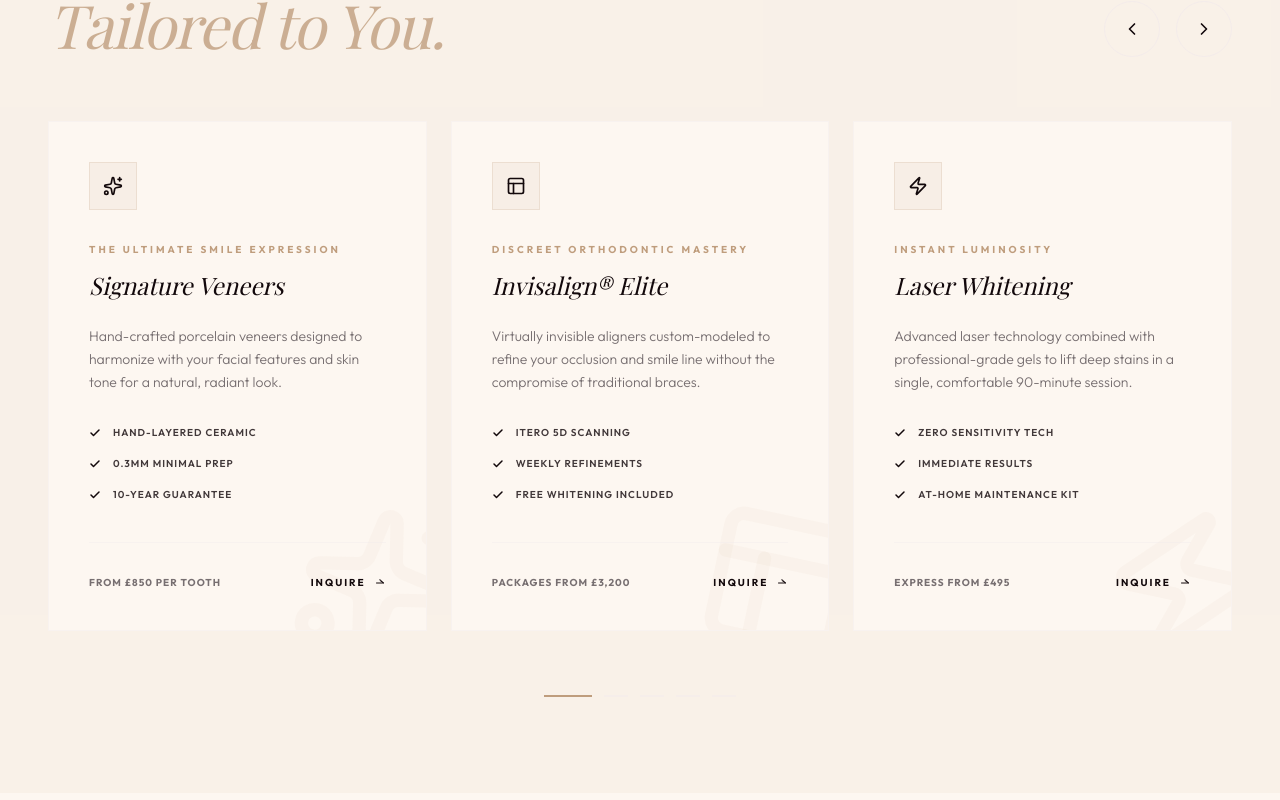
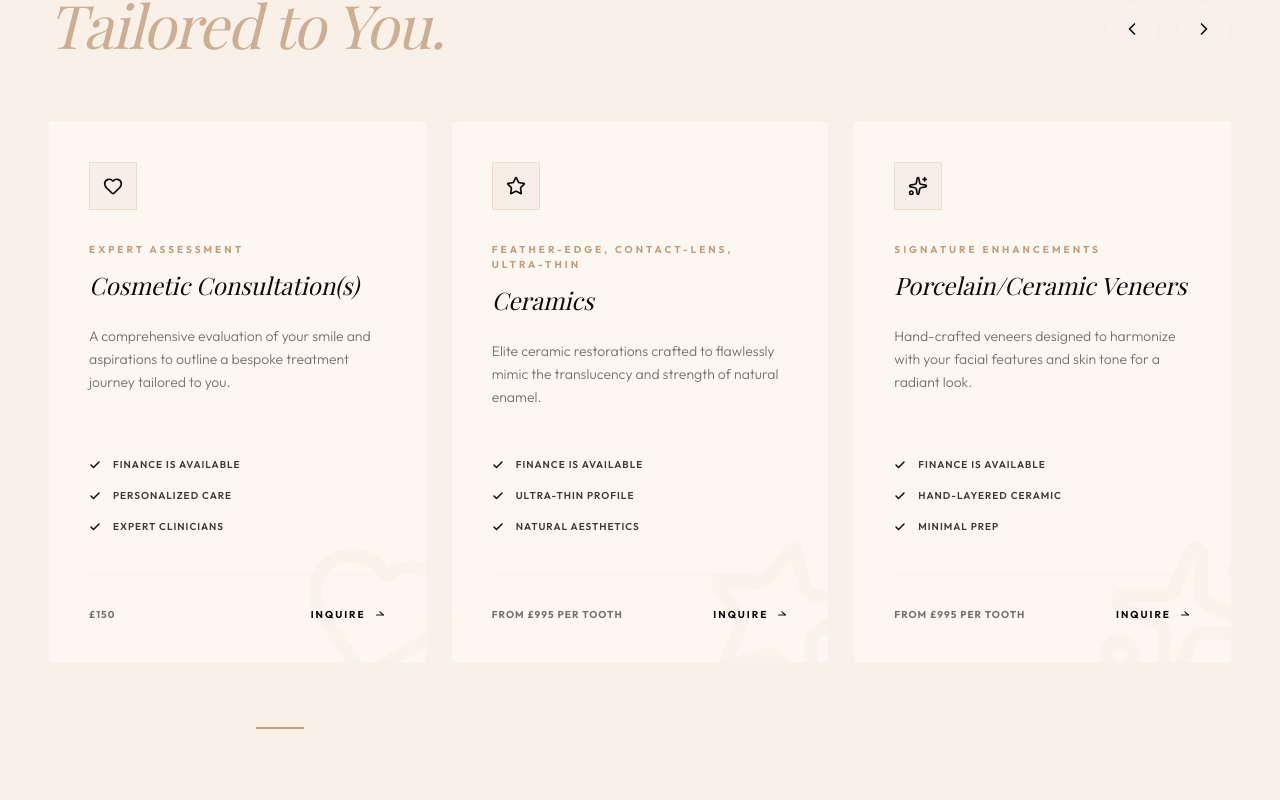
Before and after one commit to Gitcodeai/Marylebone_Smile_Clinic, a Next.js app: page / in a window 1280 px wide. Shown: the part 2180-2980 px from the top of the page. Built offline with nearby package versions, Linux system fonts and the light colour scheme; a web font is replaced by a local one.

Commit message:
feat: Add BeforeAfterGallery component with case study filtering and a new Services component.

```diff
--- a/components/before-after-gallery.tsx
+++ b/components/before-after-gallery.tsx
@@ -7,7 +7,7 @@ import BeforeAfterSlider from '@/components/before-after-slider';
 import { staggerContainer, fadeInUp, fadeIn } from '@/lib/animations';
 import { ChevronDown } from 'lucide-react';
 
-const categories = ['Veneers', 'Invisalign', 'Whitening', 'Bridges'];
+const categories = ['Veneers', 'Cosmetic Dentistry', 'Bridges'];
 
 type CaseStudy = {
   id: number;
@@ -36,29 +36,24 @@ const caseStudies: CaseStudy[] = [
     portrait: '/images/case 1.png',
     label: label,
   })),
-  {
-    id: 2,
-    category: 'Invisalign',
-    title: 'Discreet Alignment Correction',
-    description: 'Clear aligner therapy to correct crowding and refine the smile line.',
+  ...[
+    "Dental Implants", "Composite Bonding", "Mini Smile Makeover", "Gummy Smile Makeover",
+    "Invisalign", "Teeth Contouring", "Gum Loss Treatment", "Fluorosis and White Spot Smile Makeover", "Teeth Whitening"
+  ].map((label, index) => ({
+    id: 30 + index,
+    category: 'Cosmetic Dentistry',
+    title: label,
+    description: `Discover how our bespoke ${label.toLowerCase()} approach can completely transform your smile with precision and elegance.`,
     before: '/images/before.png',
     after: '/images/after.png',
     portrait: '/images/case 1.png',
-  },
+    label: label,
+  })),
   {
     id: 3,
     category: 'Bridges',
     title: 'Fixed Aesthetic Bridge',
     description: 'Graceful restoration of dental function and visual harmony.',
-    before: '/images/before.png',
-    after: '/images/after.png',
-    portrait: '/images/case 1.png',
-  },
-  {
-    id: 4,
-    category: 'Whitening',
-    title: 'Hydrated Laser Whitening',
-    description: 'Pain-free, high-intensity whitening for a brilliant, clean finish.',
     before: '/images/before.png',
     after: '/images/after.png',
     portrait: '/images/case 1.png',
@@ -83,7 +78,6 @@ export default function BeforeAfterGallery() {
   const caseLabelsById: Record<number, string> = {
     2: 'Case 2',
     3: 'Case 3',
-    4: 'Case 4',
   };
 
   return (
--- a/components/services.tsx
+++ b/components/services.tsx
@@ -10,48 +10,192 @@ import { fadeIn, fadeInUp, staggerContainer } from '@/lib/animations';
 const services = [
   {
     id: 1,
-    title: 'Signature Veneers',
-    tagline: 'The Ultimate Smile Expression',
-    description: 'Hand-crafted porcelain veneers designed to harmonize with your facial features and skin tone for a natural, radiant look.',
-    icon: Sparkles,
-    price: 'From £850 per tooth',
-    features: ['Hand-layered ceramic', '0.3mm minimal prep', '10-Year Guarantee']
+    title: 'Cosmetic Consultation(s)',
+    tagline: 'Expert Assessment',
+    description: 'A comprehensive evaluation of your smile and aspirations to outline a bespoke treatment journey tailored to you.',
+    icon: Heart,
+    price: '£150',
+    features: ['Finance is available', 'Personalized care', 'Expert clinicians']
   },
   {
     id: 2,
-    title: 'Invisalign® Elite',
-    tagline: 'Discreet Orthodontic Mastery',
-    description: 'Virtually invisible aligners custom-modeled to refine your occlusion and smile line without the compromise of traditional braces.',
-    icon: Layout,
-    price: 'Packages from £3,200',
-    features: ['iTero 5D scanning', 'Weekly refinements', 'Free whitening included']
+    title: 'Ceramics',
+    tagline: 'Feather-Edge, Contact-Lens, Ultra-Thin',
+    description: 'Elite ceramic restorations crafted to flawlessly mimic the translucency and strength of natural enamel.',
+    icon: Star,
+    price: 'From £995 per tooth',
+    features: ['Finance is available', 'Ultra-thin profile', 'Natural aesthetics']
   },
   {
     id: 3,
-    title: 'Laser Whitening',
-    tagline: 'Instant Luminosity',
-    description: 'Advanced laser technology combined with professional-grade gels to lift deep stains in a single, comfortable 90-minute session.',
-    icon: Zap,
-    price: 'Express from £495',
-    features: ['Zero sensitivity tech', 'Immediate results', 'At-home maintenance kit']
+    title: 'Porcelain/Ceramic Veneers',
+    tagline: 'Signature Enhancements',
+    description: 'Hand-crafted veneers designed to harmonize with your facial features and skin tone for a radiant look.',
+    icon: Sparkles,
+    price: 'From £995 per tooth',
+    features: ['Finance is available', 'Hand-layered ceramic', 'Minimal prep']
   },
   {
     id: 4,
-    title: 'Bespoke Implants',
-    tagline: 'Foundation of Confidence',
-    description: 'Leading-edge titanium and zirconia implants that feel, look, and function exactly like your natural teeth.',
+    title: 'Porcelain/Ceramic Crowns',
+    tagline: 'Structural Integrity',
+    description: 'Durable, highly aesthetic crowns that restore the natural form, function, and appearance of damaged teeth.',
     icon: ShieldCheck,
-    price: 'Consultation required',
-    features: ['3D CBCT planning', 'Swiss-made hardware', 'Lifetime structural warranty']
+    price: 'From £995 per tooth',
+    features: ['Finance is available', 'Optimal strength', 'Flawless integration']
   },
   {
     id: 5,
-    title: 'Facial Aesthetics',
-    tagline: 'Choreographed Harmony',
-    description: 'Subtle, clinical enhancements to complement your dental transformation and frame your new smile perfectly.',
+    title: 'Composite Bonding',
+    tagline: 'Artistic Contouring',
+    description: 'A minimally invasive procedure using premium composite resin to sculpt and perfect your natural smile.',
+    icon: Layout,
+    price: 'From £495 per tooth',
+    features: ['Finance is available', 'Same-day results', 'No-drill technique']
+  },
+  {
+    id: 6,
+    title: 'Teeth Straightening – Invisalign',
+    tagline: 'Discreet Correction',
+    description: 'Virtually invisible aligners custom-modeled to refine your occlusion without the compromise of traditional braces.',
+    icon: Heart,
+    price: 'From £3995',
+    features: ['Finance is available', 'iTero 3D scanning', 'Removable convenience']
+  },
+  {
+    id: 7,
+    title: 'Tooth Replacement – Dental Implants',
+    tagline: 'Foundation of Confidence',
+    description: 'Leading-edge titanium implants that feel, look, and function exactly like your natural teeth.',
+    icon: ShieldCheck,
+    price: 'From £3495 per tooth',
+    features: ['Finance is available', 'Lifetime structural warranty', 'CBCT planning']
+  },
+  {
+    id: 8,
+    title: 'Bone Grafting',
+    tagline: 'Structural Regeneration',
+    description: 'Advanced grafting procedures designed to restore missing bone structure and prepare for successful implant placement.',
+    icon: Star,
+    price: 'From £995',
+    features: ['Finance is available', 'Advanced biomaterials', 'Expert surgical care']
+  },
+  {
+    id: 9,
+    title: 'Gum Grafting',
+    tagline: 'Soft Tissue Optimization',
+    description: 'Specialized techniques to rebuild gum lines, enhancing both oral aesthetics and functional health.',
+    icon: Heart,
+    price: 'From £995',
+    features: ['Finance is available', 'Minimally invasive', 'Predictable healing']
+  },
+  {
+    id: 10,
+    title: 'Gum Recession Graft',
+    tagline: 'Protective Coverage',
+    description: 'Targeted root coverage treatments designed to protect against sensitivity while restoring a balanced smile line.',
+    icon: ShieldCheck,
+    price: 'From £2495',
+    features: ['Finance is available', 'Reduced sensitivity', 'Improved aesthetics']
+  },
+  {
+    id: 11,
+    title: 'Mini Smile Makeover',
+    tagline: 'Refined Enhancements',
+    description: 'A swift, targeted combination of cosmetic procedures focusing on the most immediately visible aspects of your smile.',
+    icon: Sparkles,
+    price: '£795',
+    features: ['Finance is available', 'Quick transformation', 'Cost-effective']
+  },
+  {
+    id: 12,
+    title: 'Gummy Smile Makeover',
+    tagline: 'Proportional Balance',
+    description: 'Delicate reshaping of the gingival architecture to expose more tooth structure and create visual harmony.',
+    icon: Layout,
+    price: 'From £995',
+    features: ['Finance is available', 'Laser precision', 'Symmetrical results']
+  },
+  {
+    id: 13,
+    title: 'White Spot Smile Makeover',
+    tagline: 'Flawless Complexion',
+    description: 'Innovative resin infiltration therapy to permanently erase white spots and unify your tooth coloration.',
+    icon: Zap,
+    price: '£795',
+    features: ['Finance is available', 'Non-invasive', 'Immediate clarity']
+  },
+  {
+    id: 14,
+    title: 'Dental Health Check',
+    tagline: 'Preventative Excellence',
+    description: 'An exhaustive analysis of your oral health, ensuring a strong and perfectly maintained foundation over time.',
     icon: Heart,
     price: 'From £250',
-    features: ['Expert clinicians', 'Subtle results', 'Medical-grade protocol']
+    features: ['Finance is available', 'Comprehensive screening', 'Tailored advice']
+  },
+  {
+    id: 15,
+    title: 'Composite Bonding Maintenance',
+    tagline: 'Enduring Brilliance',
+    description: 'Professional repolishing and aesthetic fine-tuning to keep your composite bonding looking pristine.',
+    icon: Sparkles,
+    price: '£395',
+    features: ['Finance is available', 'Restored luster', 'Extended longevity']
+  },
+  {
+    id: 16,
+    title: 'Home Whitening',
+    tagline: 'Gradual Luminosity',
+    description: 'Custom-fitted trays combined with professional-grade gels for safe, predictable lightening at your convenience.',
+    icon: Zap,
+    price: '£495',
+    features: ['Finance is available', 'Custom-fit trays', 'Lasting brightness']
+  },
+  {
+    id: 17,
+    title: 'Gum Contouring',
+    tagline: 'Architectural Framing',
+    description: 'Gentle recontouring of irregular gum tissues to frame your teeth evenly and beautifully.',
+    icon: Layout,
+    price: '£695',
+    features: ['Finance is available', 'Laser technology', 'Rapid recovery']
+  },
+  {
+    id: 18,
+    title: 'Tooth Contouring',
+    tagline: 'Subtle Perfection',
+    description: 'Minute adjustments to the enamel surface to smooth uneven edges and perfect the overall silhouette of your smile.',
+    icon: Star,
+    price: '£395',
+    features: ['Finance is available', 'Painless procedure', 'Instant refinement']
+  },
+  {
+    id: 19,
+    title: 'Fixed Wire Retainers',
+    tagline: 'Permanent Alignment',
+    description: 'A discreet, permanent wire bonded to the inner arch to ensure your teeth remain in their perfect, aligned positions.',
+    icon: ShieldCheck,
+    price: '£495',
+    features: ['Finance is available', 'Invisible support', 'Zero maintenance']
+  },
+  {
+    id: 20,
+    title: 'Removable Retainers',
+    tagline: 'Flexible Protection',
+    description: 'Custom-crafted clear aligners designed to be worn nightly, safeguarding your orthodontic investment.',
+    icon: Layout,
+    price: '£495',
+    features: ['Finance is available', 'Durable material', 'Comfortable fit']
+  },
+  {
+    id: 21,
+    title: 'Night Guard',
+    tagline: 'Vital Defense',
+    description: 'A bespoke appliance to meticulously absorb grinding forces, protecting your restorations and natural teeth while you sleep.',
+    icon: ShieldCheck,
+    price: '£495',
+    features: ['Finance is available', 'Protect investments', 'Alleviate tension']
   }
 ];
 
```
